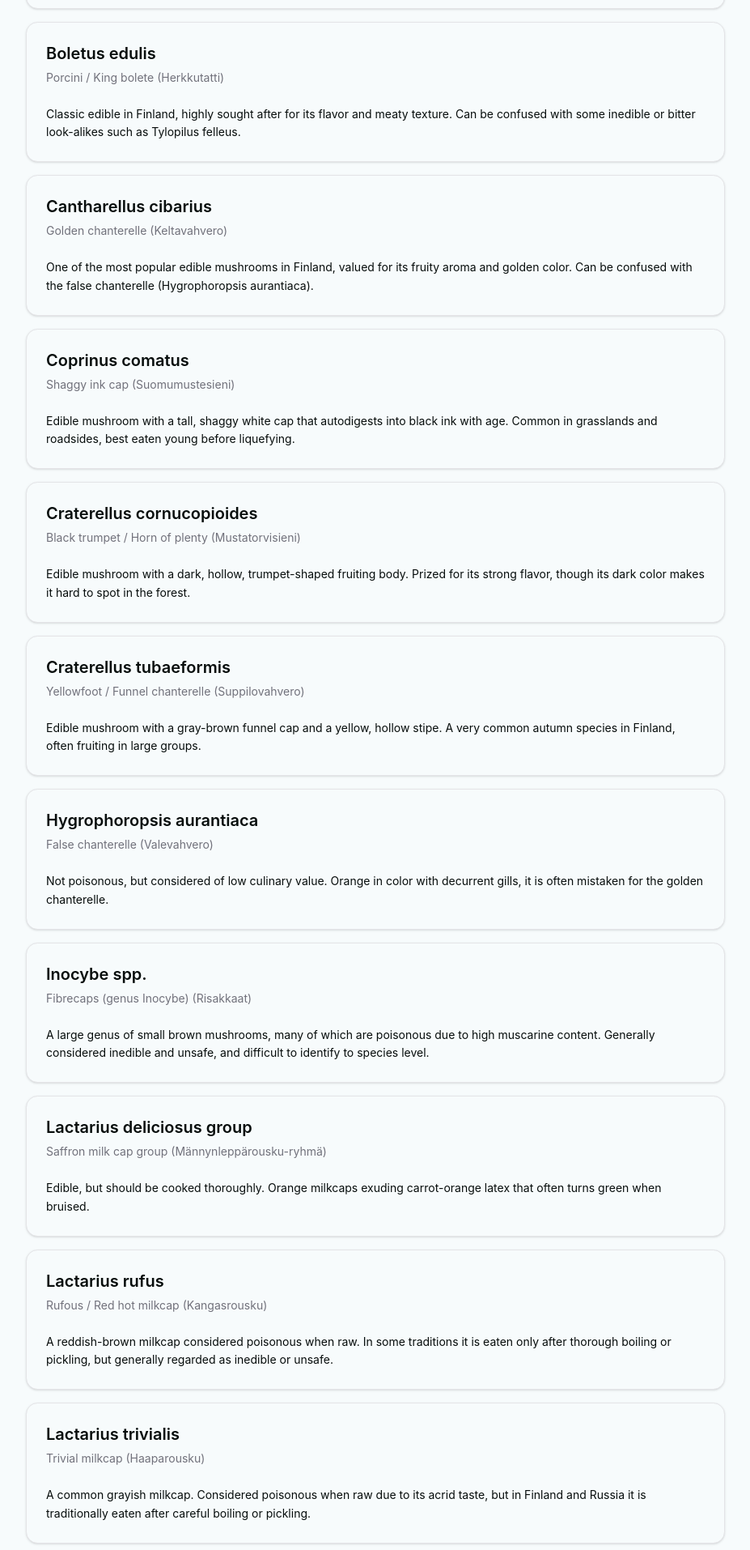
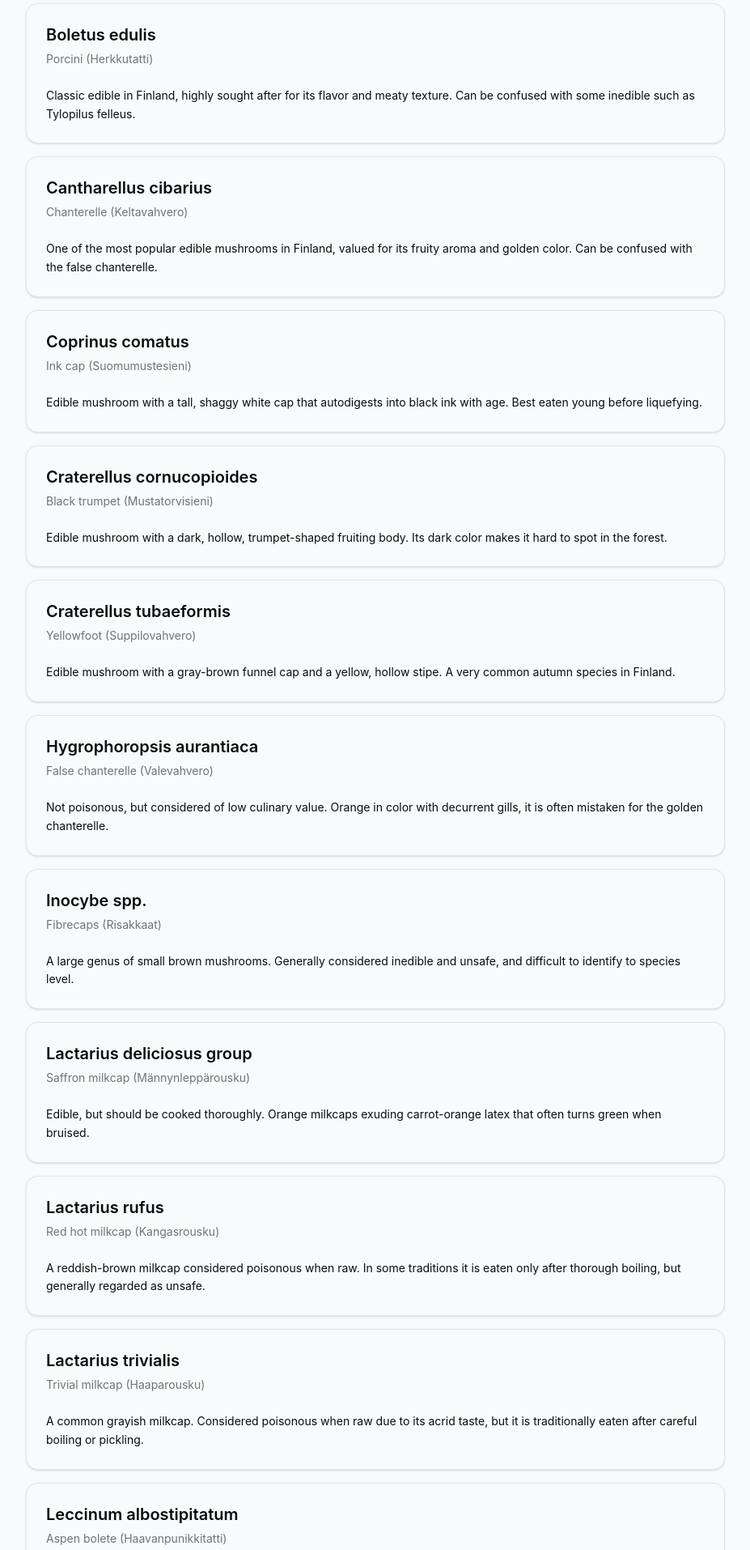
Before and after one commit to danielxfeng/mush-finder-monorepo, a React (Vite) app in the folder apps/mush-frontend/: page /species in a window 1280 px wide. Shown: the part 726-2640 px from the top of the page at 81% size, without its empty margins (176-1103 px from the left). Built offline with nearby package versions, Linux system fonts and the light colour scheme; no server answers; a web font is replaced by a local one.

Commit message:
fix: update mushroom descriptions for clarity and accuracy

```diff
--- a/apps/mush-frontend/src/components/History.tsx
+++ b/apps/mush-frontend/src/components/History.tsx
@@ -28,15 +28,22 @@ const HistoryItem = ({ item }: { item: HistoryDb }) => {
     >
       <div
         data-role='history-item'
-        className='hover:bg-muted grid w-full grid-cols-2 items-center rounded-xl transition-all duration-200 ease-in-out hover:cursor-pointer lg:gap-16 lg:p-4'
+        className='hover:bg-muted grid w-full grid-cols-3 items-center rounded-xl transition-all duration-200 ease-in-out hover:cursor-pointer lg:gap-16 lg:p-4'
         onClick={() => {
           setResult(item.taskResponse);
         }}
       >
-        <img className='h-24 w-24 rounded-lg object-cover' alt='History Item' src={preview} />
-        <div data-role='history-item-details' className='flex flex-col px-4 text-xs'>
+        <img
+          className='col-span-1 h-20 w-20 rounded-lg object-cover'
+          alt='History Item'
+          src={preview}
+        />
+        <div
+          data-role='history-item-details'
+          className='col-span-2 flex w-full flex-col px-4 text-xs'
+        >
           {results.map((res) => (
-            <div key={res.category} className='flex items-center justify-between gap-2'>
+            <div key={res.category} className='flex w-full items-center justify-between gap-2'>
               <span className='font-semibold'>{res.category}</span>
               <span className='text-muted-foreground'>{(res.confidence * 100).toFixed(2)}%</span>
             </div>
@@ -62,7 +69,10 @@ const History = () => {
         <h3 className='m-0 text-sm'>Local history</h3>
         <span>--------</span>
       </div>
-      <div data-role='history-items' className='flex flex-col items-center justify-center gap-4'>
+      <div
+        data-role='history-items'
+        className='flex flex-col items-center justify-center gap-2 p-4'
+      >
         {historyItems.map((item) => (
           <HistoryItem key={item.p_hash} item={item} />
         ))}
--- a/apps/mush-frontend/src/components/shared/ResultCard.tsx
+++ b/apps/mush-frontend/src/components/shared/ResultCard.tsx
@@ -54,7 +54,6 @@ const ResultCard = ({ result, setResult, dbKey }: ResultCardProps) => {
           className={cn(
             'border-foreground lg:w-2xl flex w-full flex-col items-center justify-center gap-2 rounded-xl border p-2 py-4 lg:p-4',
             'bg-background/70 fixed top-1/2 z-20 -translate-y-1/2 backdrop-blur-md',
-            'lg:absolute lg:inset-auto lg:bottom-0 lg:left-1/2 lg:-translate-x-1/2',
           )}
         >
           <h4>The Inference Result:</h4>
@@ -75,7 +74,7 @@ const ResultCard = ({ result, setResult, dbKey }: ResultCardProps) => {
                 >
                   <div
                     data-role='task-result-item'
-                    className='grid w-full grid-cols-2 gap-1 lg:grid-cols-1'
+                    className='grid h-full w-full grid-cols-2 content-between gap-1 lg:grid-cols-1'
                   >
                     <p className='mb-1 flex w-full items-center justify-center'>{item.category}</p>
                     <p className='mb-1 flex w-full items-center justify-center'>{`${(item.confidence * 100).toFixed(2)}%`}</p>
@@ -85,7 +84,7 @@ const ResultCard = ({ result, setResult, dbKey }: ResultCardProps) => {
                     <p className='text-muted-foreground flex w-full items-center justify-center gap-1.5 text-sm'>
                       {mushItem?.Finnish}
                     </p>
-                    <p className='text-muted-foreground col-span-2 flex w-full items-center justify-center text-xs lg:col-span-1'>
+                    <p className='text-muted-foreground col-span-2 mt-1 flex h-20 w-full items-start justify-center text-xs lg:col-span-1'>
                       {mushItem?.description}
                     </p>
                   </div>
@@ -100,7 +99,7 @@ const ResultCard = ({ result, setResult, dbKey }: ResultCardProps) => {
               onClick={() => {
                 void removeFromHistory(dbKey);
               }}
-              className='mt-4'
+              className='lg:mt-4'
             >
               Remove from history
             </Button>
--- a/apps/mush-frontend/src/constants/constants.ts
+++ b/apps/mush-frontend/src/constants/constants.ts
@@ -25,11 +25,11 @@ const MUSH: MushItem[] = [
     English: 'Fly agaric',
     Finnish: 'Punakärpässieni',
     description:
-      'One of the most common poisonous mushrooms, instantly recognizable by its bright red cap with white spots. Often featured in folklore and fairy tales.',
+      'One of the most common poisonous mushrooms, instantly recognizable by its bright red cap with white spots.',
   },
   {
     className: 'Amanita spp.',
-    English: 'Amanita (genus)',
+    English: 'Amanita',
     Finnish: 'Kärpässienet',
     description:
       'A large and diverse genus including many toxic and deadly species such as the death cap and destroying angel, though some are edible.',
@@ -43,38 +43,38 @@ const MUSH: MushItem[] = [
   },
   {
     className: 'Boletus edulis',
-    English: 'Porcini / King bolete',
+    English: 'Porcini',
     Finnish: 'Herkkutatti',
     description:
-      'Classic edible in Finland, highly sought after for its flavor and meaty texture. Can be confused with some inedible or bitter look-alikes such as Tylopilus felleus.',
+      'Classic edible in Finland, highly sought after for its flavor and meaty texture. Can be confused with some inedible such as Tylopilus felleus.',
   },
   {
     className: 'Cantharellus cibarius',
-    English: 'Golden chanterelle',
+    English: 'Chanterelle',
     Finnish: 'Keltavahvero',
     description:
-      'One of the most popular edible mushrooms in Finland, valued for its fruity aroma and golden color. Can be confused with the false chanterelle (Hygrophoropsis aurantiaca).',
+      'One of the most popular edible mushrooms in Finland, valued for its fruity aroma and golden color. Can be confused with the false chanterelle.',
   },
   {
     className: 'Coprinus comatus',
-    English: 'Shaggy ink cap',
+    English: 'Ink cap',
     Finnish: 'Suomumustesieni',
     description:
-      'Edible mushroom with a tall, shaggy white cap that autodigests into black ink with age. Common in grasslands and roadsides, best eaten young before liquefying.',
+      'Edible mushroom with a tall, shaggy white cap that autodigests into black ink with age. Best eaten young before liquefying.',
   },
   {
     className: 'Craterellus cornucopioides',
-    English: 'Black trumpet / Horn of plenty',
+    English: 'Black trumpet',
     Finnish: 'Mustatorvisieni',
     description:
-      'Edible mushroom with a dark, hollow, trumpet-shaped fruiting body. Prized for its strong flavor, though its dark color makes it hard to spot in the forest.',
+      'Edible mushroom with a dark, hollow, trumpet-shaped fruiting body. Its dark color makes it hard to spot in the forest.',
   },
   {
     className: 'Craterellus tubaeformis',
-    English: 'Yellowfoot / Funnel chanterelle',
+    English: 'Yellowfoot',
     Finnish: 'Suppilovahvero',
     description:
-      'Edible mushroom with a gray-brown funnel cap and a yellow, hollow stipe. A very common autumn species in Finland, often fruiting in large groups.',
+      'Edible mushroom with a gray-brown funnel cap and a yellow, hollow stipe. A very common autumn species in Finland.',
   },
   {
     className: 'Hygrophoropsis aurantiaca',
@@ -85,52 +85,52 @@ const MUSH: MushItem[] = [
   },
   {
     className: 'Inocybe spp.',
-    English: 'Fibrecaps (genus Inocybe)',
+    English: 'Fibrecaps',
     Finnish: 'Risakkaat',
     description:
-      'A large genus of small brown mushrooms, many of which are poisonous due to high muscarine content. Generally considered inedible and unsafe, and difficult to identify to species level.',
+      'A large genus of small brown mushrooms. Generally considered inedible and unsafe, and difficult to identify to species level.',
   },
   {
     className: 'Lactarius deliciosus group',
-    English: 'Saffron milk cap group',
-    Finnish: 'Männynleppärousku-ryhmä',
+    English: 'Saffron milkcap',
+    Finnish: 'Männynleppärousku',
     description:
       'Edible, but should be cooked thoroughly. Orange milkcaps exuding carrot-orange latex that often turns green when bruised.',
   },
   {
     className: 'Lactarius rufus',
-    English: 'Rufous / Red hot milkcap',
+    English: 'Red hot milkcap',
     Finnish: 'Kangasrousku',
     description:
-      'A reddish-brown milkcap considered poisonous when raw. In some traditions it is eaten only after thorough boiling or pickling, but generally regarded as inedible or unsafe.',
+      'A reddish-brown milkcap considered poisonous when raw. In some traditions it is eaten only after thorough boiling, but generally regarded as unsafe.',
   },
   {
     className: 'Lactarius trivialis',
     English: 'Trivial milkcap',
     Finnish: 'Haaparousku',
     description:
-      'A common grayish milkcap. Considered poisonous when raw due to its acrid taste, but in Finland and Russia it is traditionally eaten after careful boiling or pickling.',
+      'A common grayish milkcap. Considered poisonous when raw due to its acrid taste, but it is traditionally eaten after careful boiling or pickling.',
   },
   {
     className: 'Leccinum albostipitatum',
-    English: 'Aspen bolete (orange-cap, white-stemmed)',
+    English: 'Aspen bolete',
     Finnish: 'Haavanpunikkitatti',
     description:
       'Edible mushroom with an orange cap and a pale, scabrous stipe. Associates with aspen and poplar; flesh may grayen when cut.',
   },
   {
     className: 'Leccinum versipelle',
-    English: 'Orange birch bolete',
+    English: 'Birch bolete',
     Finnish: 'Koivunpunikkitatti',
     description:
       'Edible mushroom with an orange cap and grey-black scabers on the stipe. Mycorrhizal with birch.',
   },
   {
     className: 'Russula spp.',
-    English: 'Brittlegills (genus Russula)',
+    English: 'Russulas',
     Finnish: 'Haperot',
     description:
-      'A very large genus of brittle-fleshed mushrooms. Some species are excellent edibles while others, such as Russula emetica, are toxic. Identification to species level is often difficult.',
+      'Some species are edibles while others are toxic. Identification to species level is often difficult.',
   },
   {
     className: 'Suillus granulatus',
@@ -148,7 +148,7 @@ const MUSH: MushItem[] = [
   },
   {
     className: 'Suillus variegatus',
-    English: 'Velvet / Variegated bolete',
+    English: 'Velvet bolete',
     Finnish: 'Kangastatti',
     description:
       'Edible mushroom with a dry, finely dotted yellow-brown cap and yellow pores. Typical of dry pine heaths.',
```
Also changed, not shown: apps/mush-frontend/components.json.
